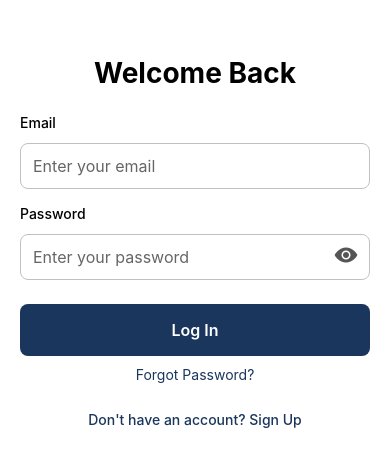
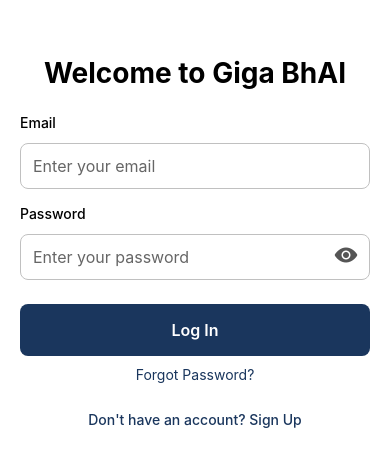
Before and after one commit to Syed-FarooqGiga/gigabhai-frontend, a React Native app: screen /Auth in a window 390 px wide. Shown: the part 174-640 px from the top of the page. Built offline with nearby package versions, Linux system fonts and the light colour scheme; no server answers.

Commit message:
Update EmailAuthScreen.tsx

```diff
--- a/src/screens/EmailAuthScreen.tsx
+++ b/src/screens/EmailAuthScreen.tsx
@@ -152,7 +152,7 @@
       >
         <View style={styles.formContainer}>
           <Text style={[styles.title, { color: colors.text }]}>
-            {mode === 'login' ? 'Welcome Back' : 'Create Account'}
+            {mode === 'login' ? 'Welcome to Giga BhAI' : 'Create Account'}
           </Text>
 
           {error ? (
```
